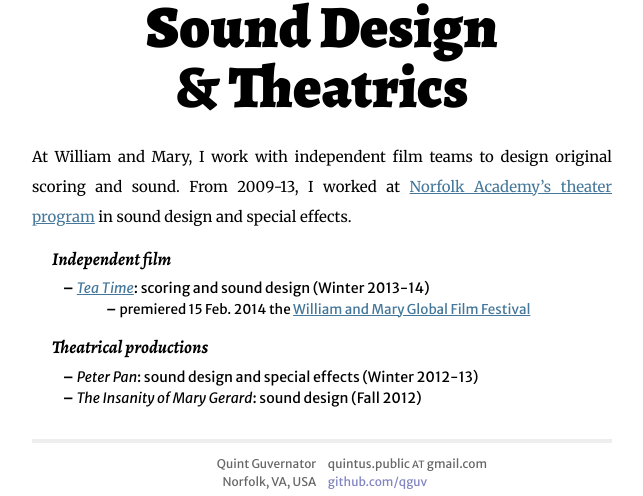
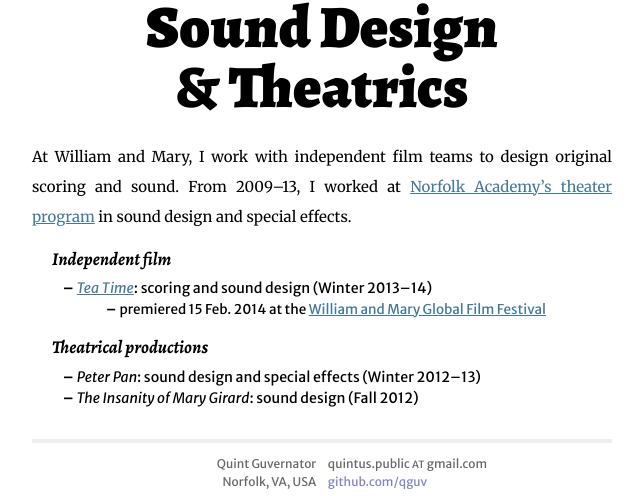
Before and after one commit to hawkw/qguv.github.io, a Jekyll site: the page built from sound.md, in a window 1280 px wide. Shown: the part 66-562 px from the top of the page, without its empty margins (318-961 px from the left). Built offline with Jekyll 4.4.1, drawn with Linux system fonts in a browser that asks for light colours; some web fonts are replaced; Markdown is read by kramdown in place of the engine named in the settings.

```diff
--- a/sound.md
+++ b/sound.md
@@ -5,19 +5,19 @@ bigtext: Sound Design<br />& Theatrics
 ---
 
 At William and Mary, I work with independent film teams to design original scoring and sound.
-From 2009-13, I worked at [Norfolk Academy's theater program][NA theater] in sound design and special effects.
+From 2009&ndash;13, I worked at [Norfolk Academy's theater program][NA theater] in sound design and special effects.
 
 [NA theater]: http://www.norfolkacademy.org/podium/default.aspx?t=163976
 
 #### Independent film
 
-- _[Tea Time][]_: scoring and sound design (Winter 2013-14)
-  - premiered 15 Feb. 2014 the [William and Mary Global Film Festival][GFF]
+- _[Tea Time][]_: scoring and sound design (Winter 2013&ndash;14)
+  - premiered 15 Feb. 2014 at the [William and Mary Global Film Festival][GFF]
 
 [Tea Time]: https://www.youtube.com/watch?v=9nlef_4igaU
 [GFF]: http://filmfestival.wm.edu/
 
 #### Theatrical productions
 
-- _Peter Pan_: sound design and special effects (Winter 2012-13)
-- _The Insanity of Mary Gerard_: sound design (Fall 2012)
+- _Peter Pan_: sound design and special effects (Winter 2012&ndash;13)
+- _The Insanity of Mary Girard_: sound design (Fall 2012)
```
Also changed, not shown: index.md (+1 -1 lines).
